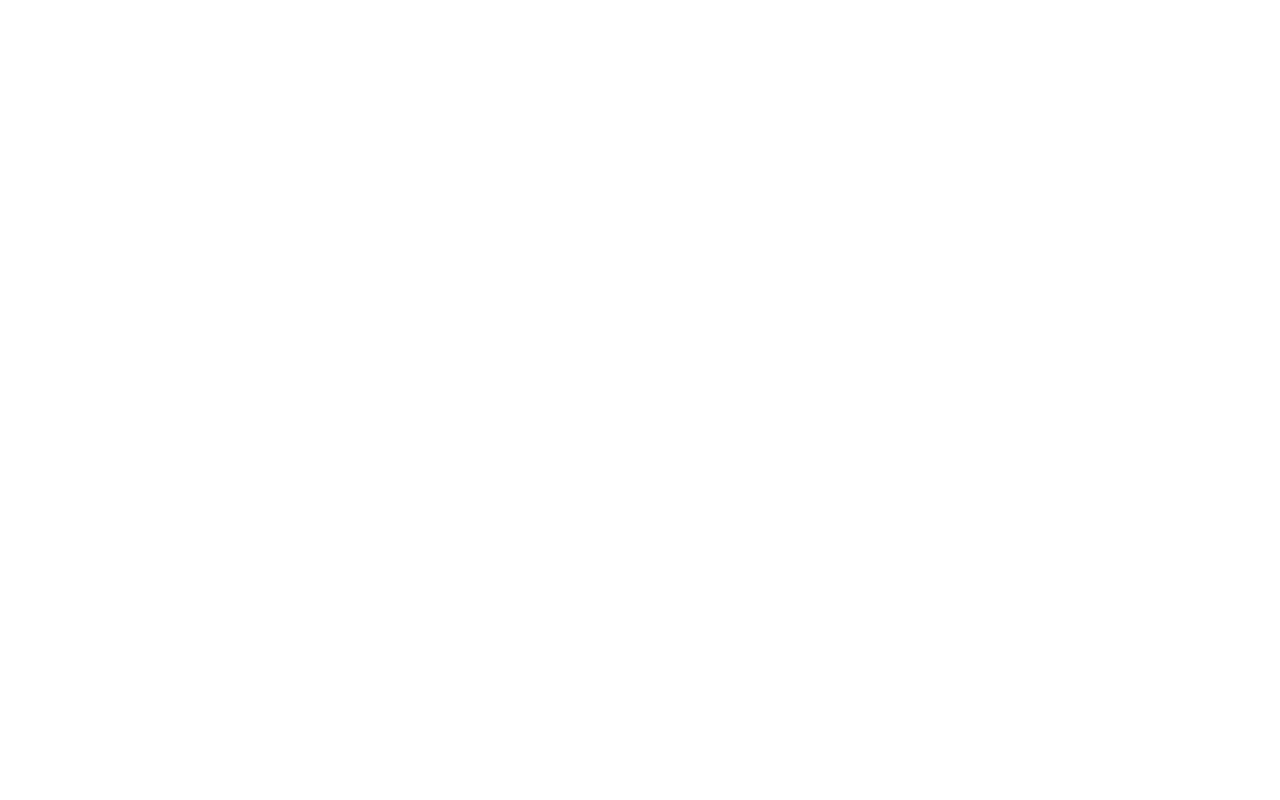
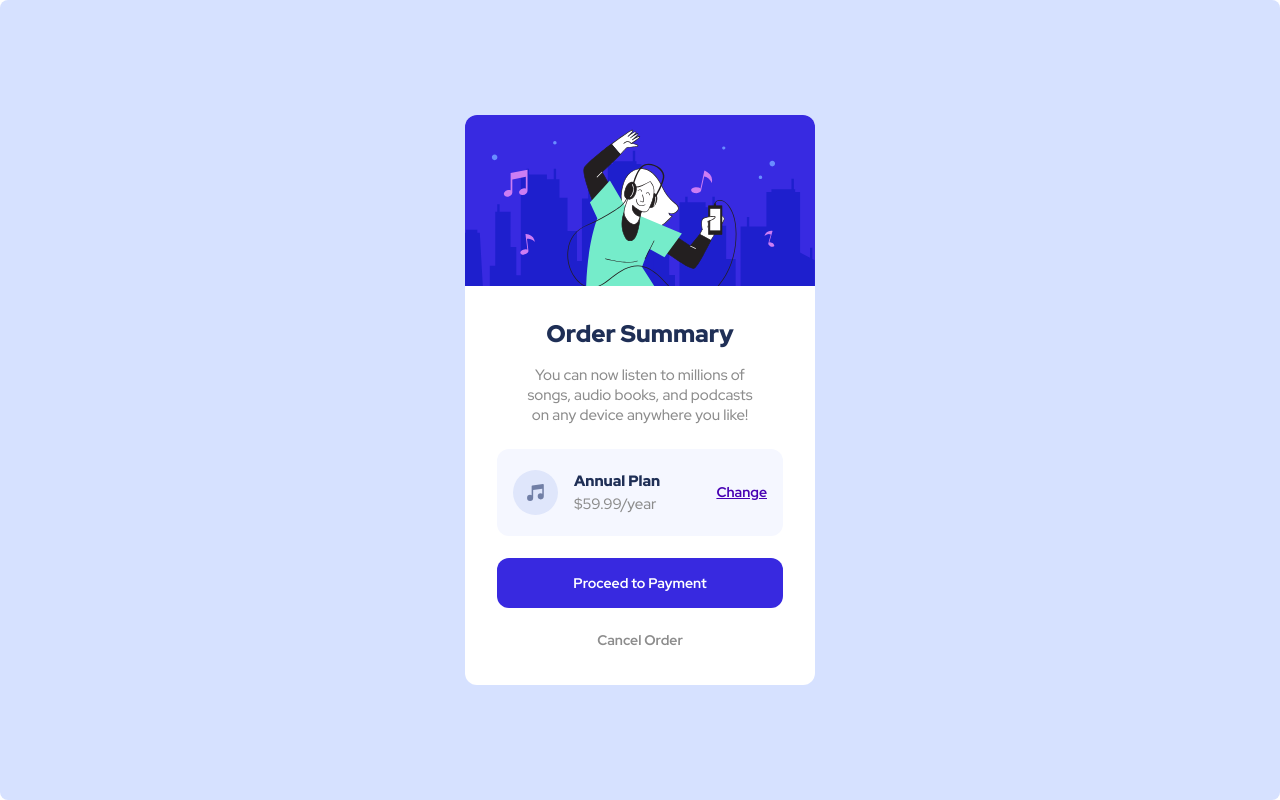
Before and after one commit to mahmud035/order-summary-component-frontEndMentor, a plain HTML site: page index.html in a window 1280 px wide. Drawn offline with Linux system fonts and the light colour scheme.

Commit message:
requirements complete

```diff
--- a/css/style.css
+++ b/css/style.css
@@ -54,14 +54,12 @@ select {
   --very-pale-blue: hsl(225, 100%, 98%);
   --desaturated-blue: hsl(224, 23%, 55%);
   --dark--blue: hsl(223, 47%, 23%);
+  --white: #fff;
+  --hover: #944dff;
 }
 
 body {
   font-family: 'Red Hat Display', sans-serif;
-  height: 100vh;
-  display: flex;
-  justify-content: center;
-  align-items: center;
 }
 
 /* Common CSS Classes */
@@ -70,3 +68,134 @@ body {
   width: 80%;
   margin-inline: auto;
 }
+
+/** Order Summary Component */
+.card-container {
+  width: 80%;
+  height: 90%;
+  background-color: #d6e1ff;
+  position: absolute;
+  top: 50%;
+  left: 50%;
+  transform: translate(-50%, -50%);
+  border-radius: 8px;
+  display: flex;
+  justify-content: center;
+  align-items: center;
+}
+
+.card-content {
+  width: 350px;
+  height: 570px;
+  border-radius: 12px;
+  overflow: hidden;
+  background-color: var(--white);
+}
+
+.card-content .card-img > img {
+  width: 100%;
+  height: 30%;
+  object-fit: cover;
+  object-position: center;
+}
+
+.card-info {
+  text-align: center;
+  padding: 0 2rem 2rem;
+}
+
+.card-info > h2 {
+  font-size: 1.5rem;
+  font-weight: 900;
+  padding: 2rem 0 1rem;
+  color: var(--dark--blue);
+}
+
+.card-info > p {
+  width: 80%;
+  margin-inline: auto;
+  padding-bottom: 1.5rem;
+  font-weight: 500;
+  font-size: 15px;
+  color: #8c8c8c;
+}
+
+.subscription-plan {
+  background-color: hsl(225, 100%, 98%);
+  border-radius: 12px;
+  padding: 1.3rem 1rem;
+  display: flex;
+  align-items: center;
+  justify-content: space-between;
+  margin-bottom: 1.4rem;
+}
+
+.music-icon-and-price {
+  display: flex;
+  align-items: center;
+  gap: 1rem;
+  text-align: left;
+}
+
+.music-icon-and-price > img {
+  width: 45px;
+  height: 45px;
+}
+
+.price > h5 {
+  font-weight: 900;
+  color: var(--dark--blue);
+  font-size: 15px;
+  padding-bottom: 3px;
+}
+
+.price > p {
+  font-weight: 500;
+  font-size: 15px;
+  color: #8c8c8c;
+}
+
+a.change-plan-link {
+  font-weight: 700;
+  font-size: 14px;
+  text-decoration: underline;
+  color: #4700b3;
+}
+
+a.change-plan-link:hover {
+  color: var(--hover);
+}
+
+a.btn {
+  display: block;
+  background-color: var(--bright-blue);
+  color: var(--white);
+  font-weight: 600;
+  font-size: 14px;
+  padding: 1rem;
+  border-radius: 12px;
+  cursor: pointer;
+  transition: 0.3s ease;
+}
+
+a.btn:hover {
+  background-color: var(--hover);
+}
+
+a.cancel-order {
+  font-size: 14px;
+  font-weight: 600;
+  color: #8c8c8c;
+}
+
+a.cancel-order:hover {
+  color: #000;
+  font-weight: 900;
+}
+
+@media (max-width: 5760px) {
+  .card-container {
+    width: 100%;
+    height: 100%;
+  }
+}
--- a/index.html
+++ b/index.html
@@ -19,6 +19,38 @@
     <title>Project Starter</title>
   </head>
   <body>
+    <!-- Order Summary Component -->
+    <section class="card-container">
+      <div class="card-content">
+        <div class="card-img">
+          <img src="./images/illustration-hero.svg" alt="" />
+        </div>
+
+        <div class="card-info">
+          <h2>Order Summary</h2>
+          <p>
+            You can now listen to millions of songs, audio books, and podcasts
+            on any device anywhere you like!
+          </p>
+
+          <div class="subscription-plan">
+            <div class="music-icon-and-price">
+              <img src="./images/icon-music.svg" alt="" />
+              <div class="price">
+                <h5>Annual Plan</h5>
+                <p>$59.99/year</p>
+              </div>
+            </div>
+
+            <a href="#" class="change-plan-link">Change</a>
+          </div>
+
+          <a href="#" class="btn">Proceed to Payment</a> <br />
+
+          <a href="#" class="cancel-order">Cancel Order</a>
+        </div>
+      </div>
+    </section>
     <!-- Javascript Link -->
     <script src="./js/script.js"></script>
   </body>
```
Also changed, not shown: 1 other file.
